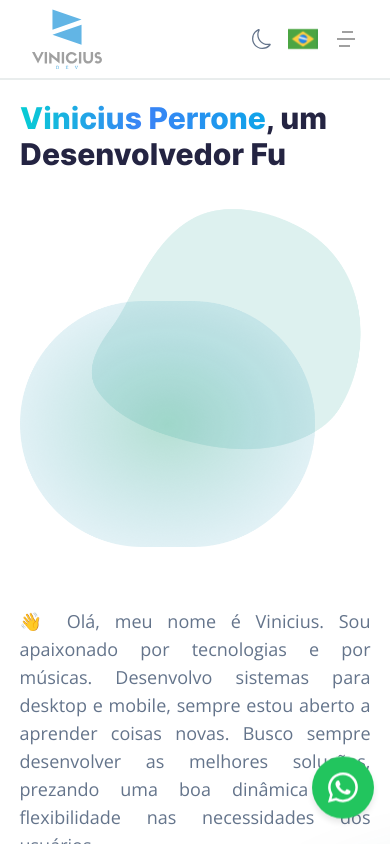
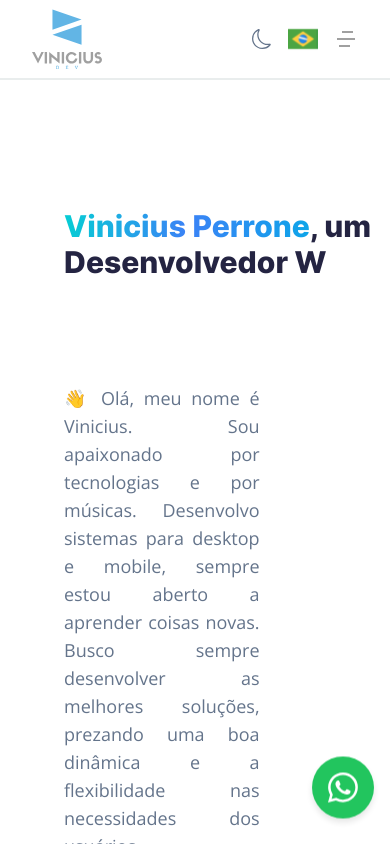
Before and after one commit to viniciusperrone/portfolio, a Next.js app: page / in a window 390 px wide. Built offline with nearby package versions, Linux system fonts and the light colour scheme.

Commit message:
fix: improving responsiveness

```diff
--- a/src/components/Code.tsx
+++ b/src/components/Code.tsx
@@ -21,7 +21,7 @@ const CodeString = `
   print('so proceed...☕')
 `;
 
-export function Code() {
+export function Code({ downBreakPoint }: any) {
   const [copied, setCopied] = useState<boolean>(false);
   const { theme } = useTheme();
 
@@ -39,9 +39,11 @@ export function Code() {
 
   return(
     <div
-      className={classNames("code min-h-[250px] w-[80%] m-auto md:m-0 md:w-[400px] border-solid border-[1px] rounded-2xl", {
+      className={classNames("code min-h-[250px] border-solid border-[1px] rounded-2xl", {
         "bg-purple-dark border-purple-900": theme === 'dark',
-        "bg-[#f4f6f6] border-[#d2dada]": theme === 'light'
+        "bg-[#f4f6f6] border-[#d2dada]": theme === 'light',
+        "m-0 w-[400px]": !downBreakPoint,
+        "m-auto w-[80%]": downBreakPoint
       })}
     >
       <header className="w-full flex flex-row justify-between py-2 px-2">
--- a/src/components/Main.tsx
+++ b/src/components/Main.tsx
@@ -28,7 +28,7 @@ const descriptionInEnglish = `
 const developerPortuguese = ['um Desenvolvedor Mobile', 'um Desenvolvedor Web', 'um Desenvolvedor FullStack'];
 const developerEnglish = ['a Mobile Developer.', 'a Web Developer.', 'a FullStack Developer.'];
 
-function TitleHighlighted({ extraClasses }: any) {
+function TitleHighlighted({ extraClasses, downBreakPoint }: any) {
   const [typicalKey, setTypicalKey] = useState(0);
   const { selectedLanguage } = useLanguage();
   const { theme } = useTheme();
@@ -52,9 +52,11 @@ function TitleHighlighted({ extraClasses }: any) {
 
   return (
     <h1
-      className={classNames(`text-3xl md:text-5xl font-inter font-extrabold w-full md:max-w-[500px] ${extraClasses}`, {
+      className={classNames(`text-3xl md:text-5xl font-inter font-extrabold ${extraClasses}`, {
         "text-[#C6C6C6]": theme === 'dark',
-        "text-[#242442]": theme === 'light'
+        "text-[#242442]": theme === 'light',
+        "max-w-[500px]": !downBreakPoint,
+        "w-full": downBreakPoint
       })}
     >
       <span className="bg-gradient-to-r from-gradientBlue1 to-gradientBlue2 via-gradientBlue3 text-transparent bg-clip-text">
@@ -73,39 +75,86 @@ function TitleHighlighted({ extraClasses }: any) {
 export function Main() {
   const { selectedLanguage } = useLanguage();
   const { theme } = useTheme();
+  const [downBreakPoint, setDownBreakPoint] = useState<boolean>(false);
 
   let description;
 
   if(selectedLanguage === 'en') description = descriptionInEnglish;
   else description = descriptionInPortuguese;
 
+  useEffect(() => {
+    const handleResize = () => {
+      if (window.innerWidth < 985) {
+        setDownBreakPoint(true);
+      } else {
+        setDownBreakPoint(false);
+      }
+    };
+
+    window.addEventListener("resize", handleResize);
+
+    return () => {
+      window.removeEventListener("resize", handleResize);
+    };
+  }, []);
+
+
   return(
     <main
       id="about"
-      className={classNames("w-full min-h-[calc(100vh-80px)] flex flex-col-reverse md:flex-row", {
+      className={classNames("w-full min-h-[calc(100vh-80px)] flex", {
         "bg-purple-dark": theme === 'dark',
-        "bg-white": theme === 'light'
+        "bg-white": theme === 'light',
+        "flex-row": !downBreakPoint,
+        "flex-col-reverse": downBreakPoint
       })}
     >
-      <div className="w-full min-h-full flex flex-col md:justify-center md:pl-16 gap-10 md:gap-20 pt-10 md:pt-32 pb-10">
-        <TitleHighlighted extraClasses="h-24 hidden md:block" />
+      <div
+        className={classNames("w-full min-h-full flex flex-col", {
+          "justify-center gap-20 pl-16 pt-32": !downBreakPoint,
+          "gap-10 pt-10 pb-10": downBreakPoint
+        })}
+      >
+        <TitleHighlighted
+          extraClasses={classNames("h-24", {
+            "block": !downBreakPoint,
+            "hidden": downBreakPoint
+          })}
+        />
         <p
-          className={classNames("font-open text-lg max-w-[90%] m-auto md:m-0 md:max-w-[60%] text-justify", {
+          className={classNames("font-open text-lg text-justify", {
             "text-gray-400": theme === 'dark',
-            "text-[#64748B]": theme === 'light'
+            "text-[#64748B]": theme === 'light',
+            "max-w-[60%] m-0": !downBreakPoint,
+            "max-w-[90%] m-auto": downBreakPoint
           })}
         >
           {description}
         </p>
-        <Code />
+        <Code
+          downBreakPoint={downBreakPoint}
+        />
       </div>
-      <div className="w-full min-h-full py-5 px-5 md:px-0 md:py-0">
-        <TitleHighlighted extraClasses="h-[72px] block md:hidden mb-6" />
+      <div
+        className={classNames("w-full min-h-full", {
+          "px-0 py-0": !downBreakPoint,
+          "py-5 px-5": downBreakPoint
+        })}
+      >
+        <TitleHighlighted
+          extraClasses={classNames("h-[72px] mb-6", {
+            "hidden": !downBreakPoint,
+            "block": downBreakPoint
+          })}
+        />
         <Image
           src="/images/bg_main_section.png"
           height={600}
           width={600}
           alt="Main Section"
+          className={classNames({
+            "mx-auto mt-5": downBreakPoint
+          })}
         />
       </div>
     </main>
```
